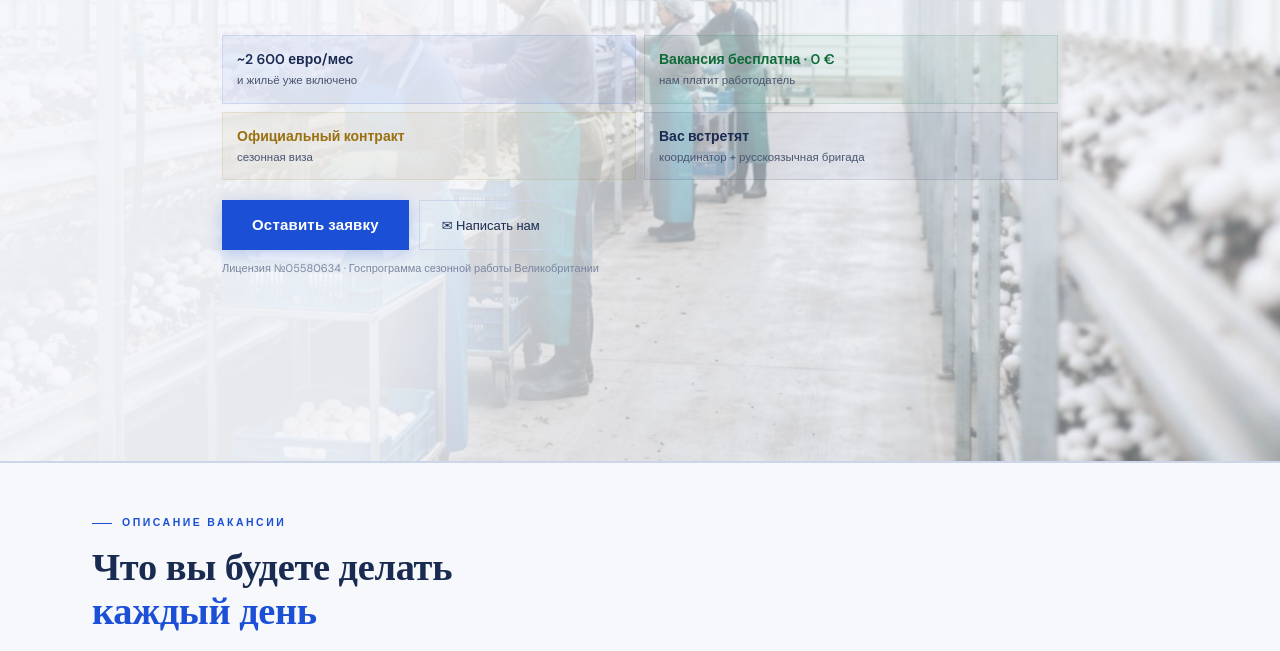
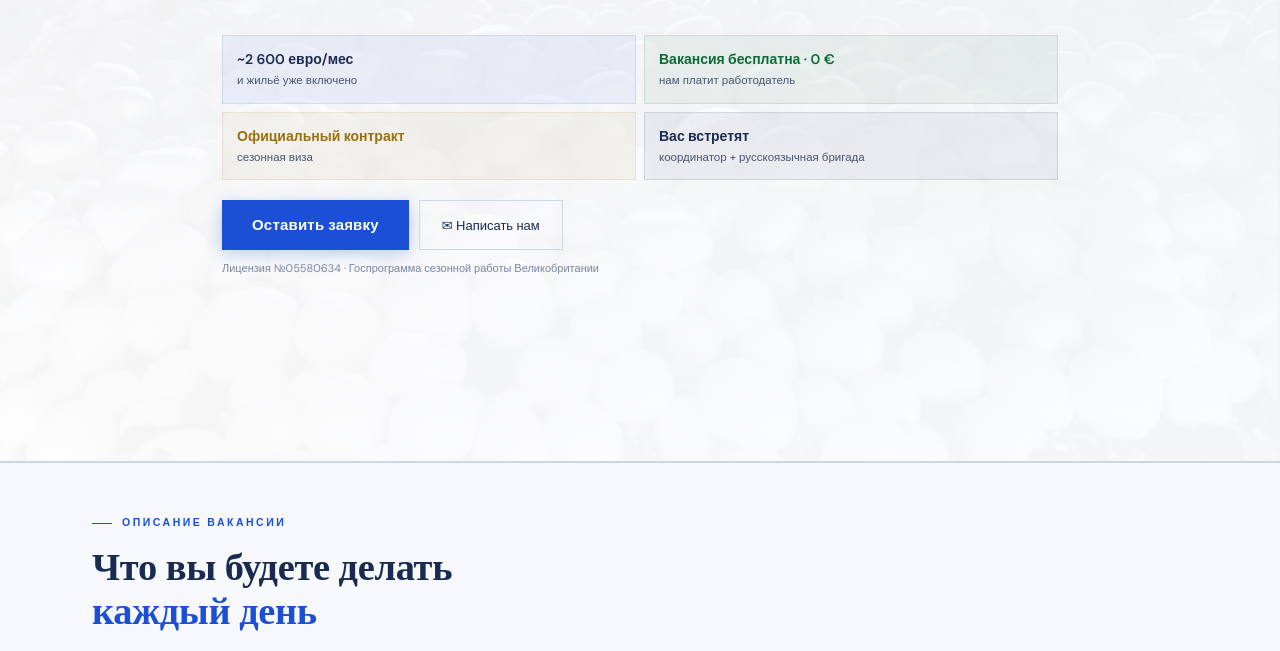
Before and after one commit to CAnadians2991/UK_lending, a plain HTML site: page index.html in a window 1280 px wide. Shown: the part 402-1053 px from the top of the page. Drawn offline with nearby package versions, Linux system fonts and the light colour scheme.

Commit message:
Hero: new background with better text contrast
- Changed from farm-hero.jpg (too busy) to subtle mushroom-harvest.jpg
  at 18% opacity over a soft blue gradient
- White overlay at 70-85% for text readability
- Text no longer blends with background

```diff
--- a/index.html
+++ b/index.html
@@ -83,7 +83,8 @@
 .hdr-btn:hover{background:var(--navy-light)}
 
 /* ─── HERO ─── */
-.hero{padding-top:0;min-height:100vh;display:flex;align-items:center;border-bottom:1px solid var(--border);background-image:url("assets/farm-hero.jpg");background-size:cover;background-position:center right;position:relative}
+.hero{padding-top:0;min-height:100vh;display:flex;align-items:center;border-bottom:1px solid var(--border);background:linear-gradient(135deg,#f6f8fc 0%,#edf1f8 50%,#dce6f7 100%);position:relative}
+.hero::before{content:'';position:absolute;inset:0;background-image:url("assets/mushroom-harvest.jpg");background-size:cover;background-position:center;opacity:.18;z-index:0}
 .hero-inner{max-width:900px;margin:0 auto;padding:32px 32px 48px;width:100%}
 .season-tag{display:inline-flex;align-items:center;gap:8px;background:var(--green-bg);border:1px solid rgba(13,107,56,.2);color:var(--green);padding:5px 14px;font-size:11.5px;font-weight:600;letter-spacing:.5px;margin-bottom:18px}
 .hero h1{font-family:'Playfair Display',serif;font-size:clamp(32px,3.8vw,54px);font-weight:600;line-height:1.1;color:var(--navy);margin-bottom:16px;letter-spacing:-.4px}
@@ -663,8 +664,8 @@
      Що це? Чому мені цікаво?
 ════════════════════════════════════════════ -->
 <section class="hero" id="top">
-  <div class="hero-overlay" style="position:absolute;inset:0;background:linear-gradient(105deg,rgba(247,248,252,.97) 0%,rgba(247,248,252,.93) 38%,rgba(240,244,252,.65) 58%,rgba(225,232,248,.3) 100%);z-index:0"></div>
-  <div class="hero-inner" style="position:relative;z-index:1">
+  <div class="hero-overlay" style="position:absolute;inset:0;background:linear-gradient(180deg,rgba(255,255,255,.7) 0%,rgba(255,255,255,.85) 100%);z-index:1"></div>
+  <div class="hero-inner" style="position:relative;z-index:2">
     <div>
       <div class="season-tag">Набор открыт — лето-осень 2026</div>
       <h1 style="font-family:'Playfair Display',serif">Работа в Англии —<br><em>официально и бесплатно</em></h1>
```
